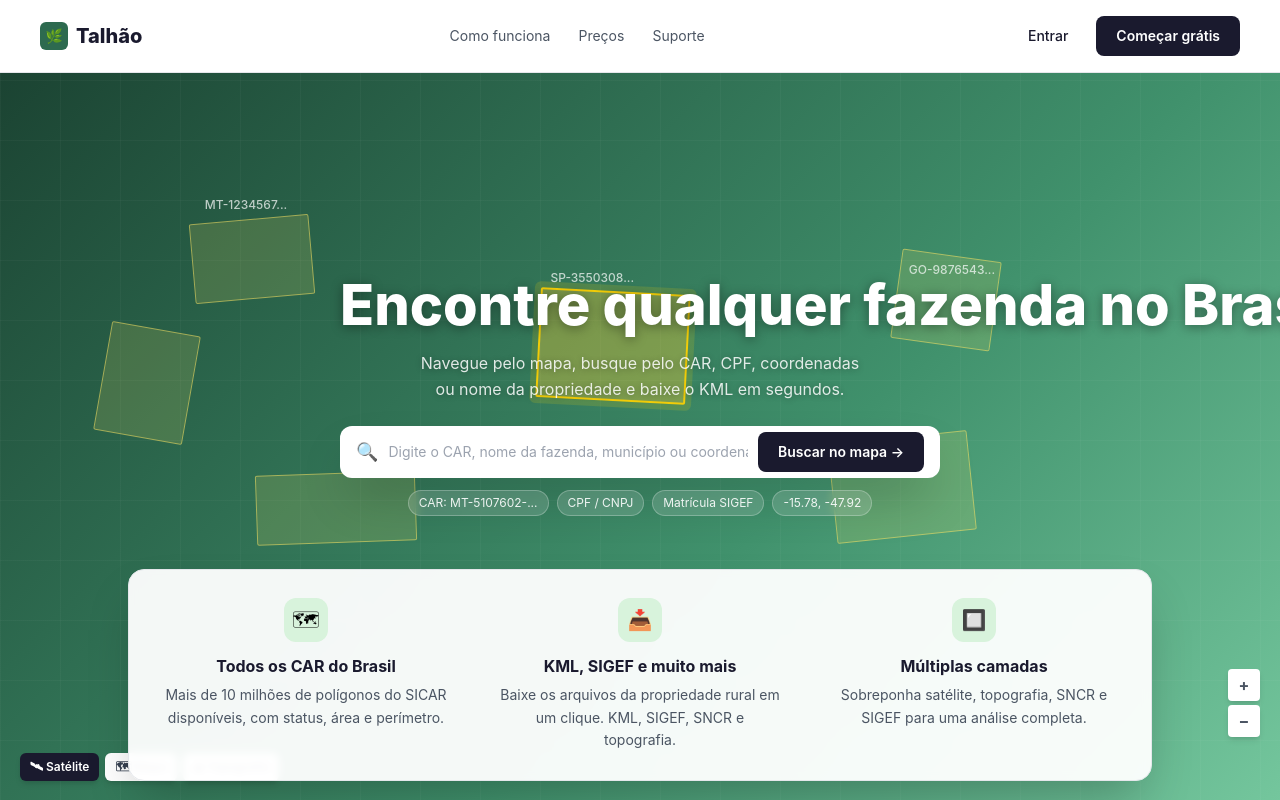
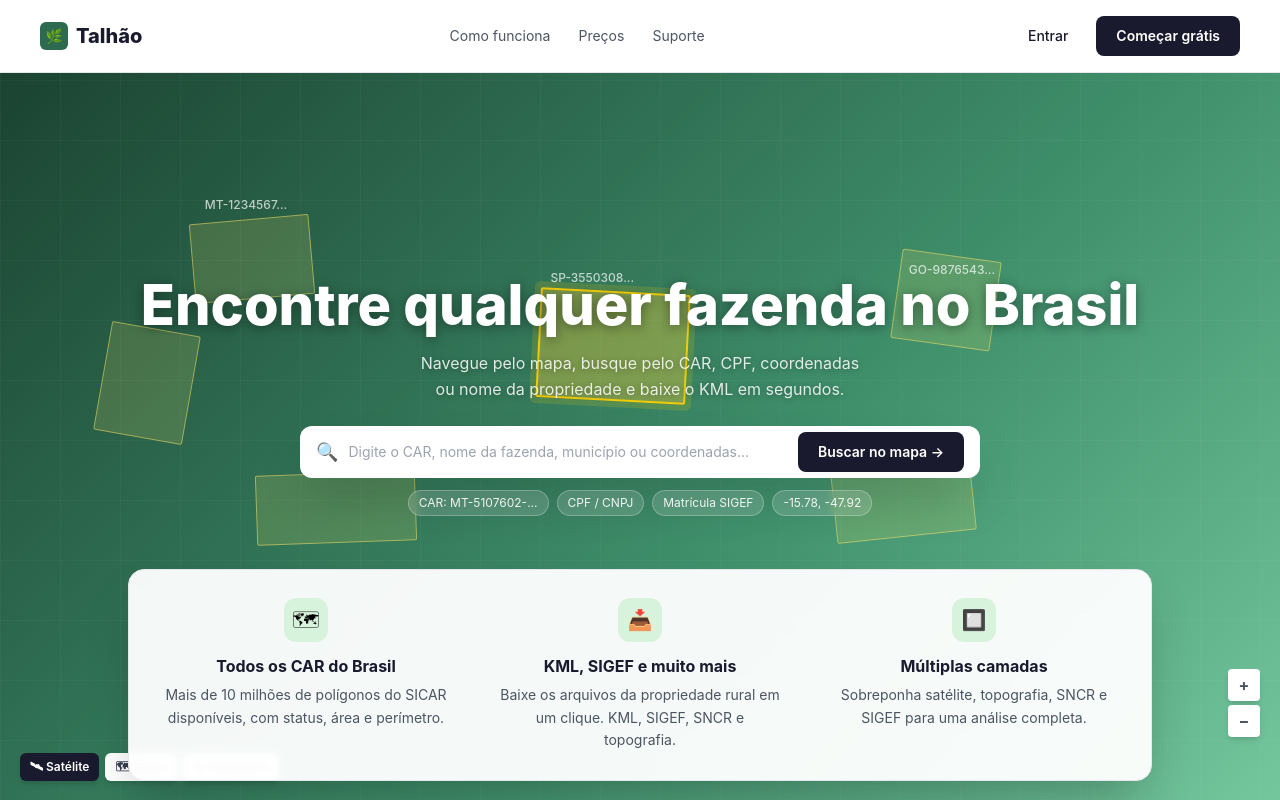
Before and after one commit to thiagomendes87/talhao-app, a Next.js app: page / in a window 1280 px wide. Shown: the top 800 px of the page. Built offline with nearby package versions, Linux system fonts and the light colour scheme.

Commit message:
style: center hero content block

```diff
--- a/components/MapHero.tsx
+++ b/components/MapHero.tsx
@@ -48,16 +48,16 @@ export default function MapHero() {
       <span className="absolute text-white/70 text-xs font-medium" style={{ top: '27%', left: '43%' }}>SP-3550308...</span>
 
       {/* Search overlay centralizado */}
-      <div className="absolute top-[44%] left-1/2 -translate-x-1/2 -translate-y-1/2 w-[600px] max-w-[92vw] text-center">
+      <div className="absolute top-[44%] left-1/2 flex w-[680px] max-w-[92vw] -translate-x-1/2 -translate-y-1/2 flex-col items-center text-center">
         <h1 className="mb-2.5 whitespace-nowrap text-[clamp(1.9rem,4.8vw,3.5rem)] font-extrabold leading-tight text-white" style={{ textShadow: '0 2px 12px rgba(0,0,0,0.4)' }}>
           Encontre qualquer fazenda no Brasil
         </h1>
-        <p className="text-white/85 text-base mb-6 leading-relaxed" style={{ textShadow: '0 1px 6px rgba(0,0,0,0.3)' }}>
+        <p className="mb-6 max-w-2xl text-base leading-relaxed text-white/85" style={{ textShadow: '0 1px 6px rgba(0,0,0,0.3)' }}>
           Navegue pelo mapa, busque pelo CAR, CPF, coordenadas<br />ou nome da propriedade e baixe o KML em segundos.
         </p>
 
         {/* Search box */}
-        <div className="bg-white rounded-xl px-4 py-1.5 flex items-center gap-2.5 shadow-2xl">
+        <div className="flex w-full items-center gap-2.5 rounded-xl bg-white px-4 py-1.5 shadow-2xl">
           <span className="text-gray-400 text-lg">🔍</span>
           <input
             type="text"
```
